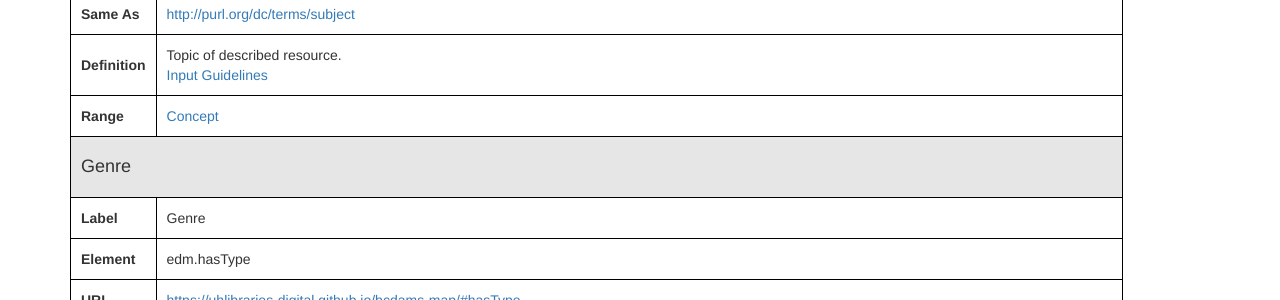
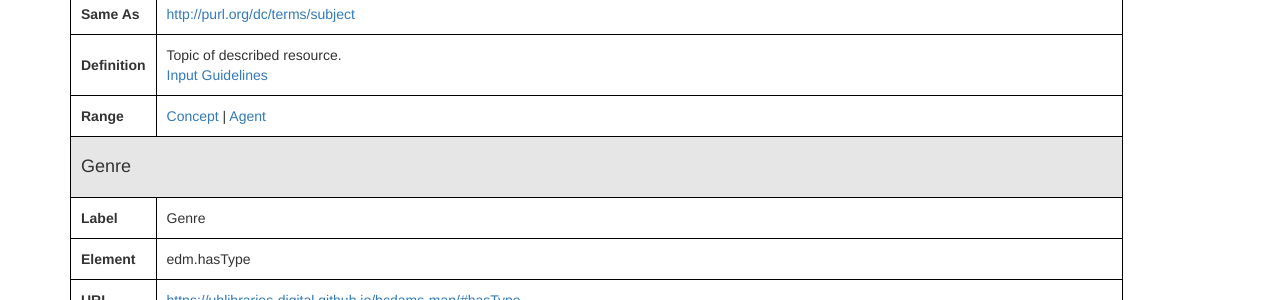
Before and after one commit to uhlibraries-digital/bcdams-map, a Jekyll site: the page built from index.html, in a window 1280 px wide and 900 px high, scrolled down 4132 px. Shown: the part 152-452 px from the top of the window. Built offline with Jekyll 4.4.1, drawn with Linux system fonts in a browser that asks for light colours; nearby versions of some CDN libraries; the list of posts is cut into pages by our own code.

Commit message:
add second range

```diff
--- a/_data/damstf/subject.json
+++ b/_data/damstf/subject.json
@@ -7,6 +7,8 @@
 	"definition": "Topic of described resource.",
 	"range_label": "Concept",
 	"range_uri": "https://id.lib.uh.edu/ark:/84475/au0477sn120",
+	"range2_label": "Agent",
+	"range2_uri": "https://id.lib.uh.edu/ark:/84475/au58708x76f",
 	"required": "",
 	"repeatable": "true",
 	"hidden": "false"
--- a/_includes/table.html
+++ b/_includes/table.html
@@ -41,6 +41,9 @@
 			<td><b>Range</b></td>
 			<td>
 				<a href="{{ element.range_uri }}">{{ element.range_label }}</a>
+				{% if element.range2_label %}
+					<span> | <a href="{{ element.range2_uri }}">{{ element.range2_label }}</a></span>
+				{% endif %}
 			</td>
 		</tr>
 	{% else %}
```
